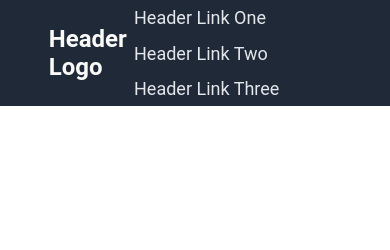
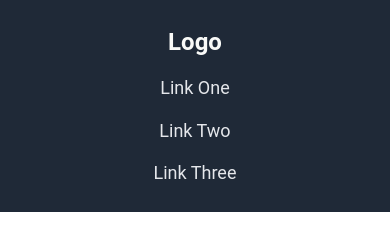
Before and after one commit to devcodeformat/landing-page, a plain HTML site: page index.html in a window 390 px wide. Drawn offline with Linux system fonts and the light colour scheme.

Commit message:
added media query

```diff
--- a/index.html
+++ b/index.html
@@ -2,7 +2,7 @@
 <html lang="en-US">
     <head>
         <meta charset="utf-8"/>
-        <meta name="viewport" content="width=device-width"/>
+        <meta name="viewport" content="width=device-width, initial-scale=1.0"/>
         <link rel="stylesheet" href="styles.css"/>
         <title>landing page example</title>
     </head>
@@ -11,13 +11,13 @@
         <div class="navbar">
             <div class="container">
                 <header class="item">
-                    <h1>Header Logo</h1>
+                    <h1>Logo</h1>
                 </header>
                 <nav>
                     <ul class="item">
-                        <li>Header Link One</li>
-                        <li>Header Link Two</li>
-                        <li>Header Link Three</li>
+                        <li>Link One</li>
+                        <li>Link Two</li>
+                        <li>Link Three</li>
                     </ul>
                 </nav>
             </div>
--- a/styles.css
+++ b/styles.css
@@ -51,15 +51,18 @@ Navigation Bar Layout
 
 .container {
     max-width: 75%;
+    padding: 1em;
     margin: auto;
     display: flex;
     align-items: center;
 }
 
+
 .container ul li {
     padding: .2em;
     margin: .2em;
     display: inline-block;
+    transition: 1s;
 }
 
 .item {
@@ -71,10 +74,22 @@ Navigation Bar Layout
 
 
 /* =================================================
-
+Media Queries
 ==================================================== */
 
-
+@media (max-width: 767px) {
+    .container {
+        text-align: center;
+        display: block;
+    }
+    .container h1 {
+        margin: .5em;
+    }
+    .container ul li {
+        padding: .5em;
+        display: block;
+    }
+}
 
 /* =================================================
 ==================================================== */
```
